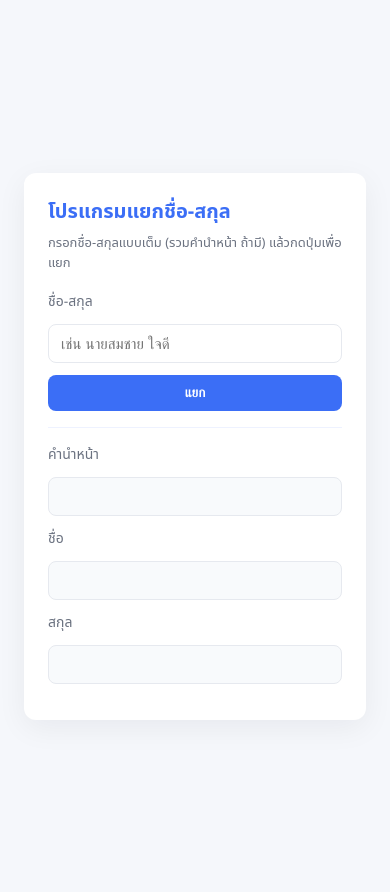
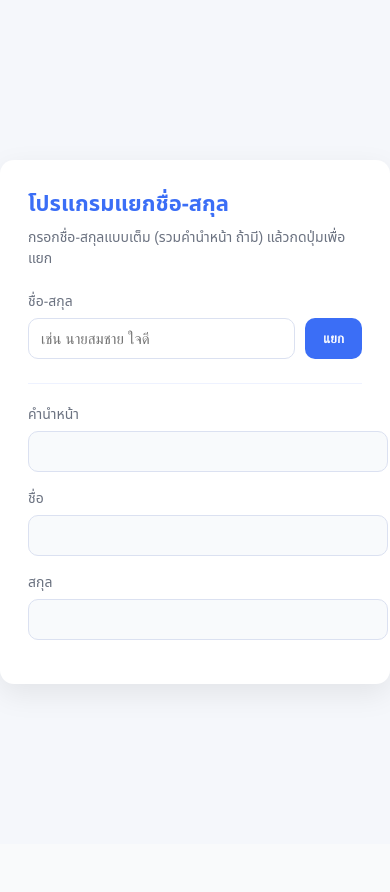
Before and after one commit to BoxDusit/PHP-Learning, a PHP site: page /hw5.php in a window 390 px wide. After the commit the page ends 696 px from the top, so only its background shows below. Run offline with PHP 8.4, Linux system fonts and the light colour scheme.

Commit message:
Add files via upload

```diff
--- a/Exc7/hw5.php
+++ b/Exc7/hw5.php
@@ -70,70 +70,59 @@ if (isset($_POST['fullname'])) {
 
 <head>
     <meta charset="UTF-8">
-    <meta name="viewport" content="width=device-width, initial-scale=1">
     <title>โปรแกรมแยกชื่อ-สกุล</title>
     <style>
-        :root {
-            --bg: #f5f7fb;
-            --card: #fff;
-            --accent: #3b6ef6;
-            --muted: #6b7280;
-        }
-
         body {
             margin: 0;
-            font-family: "Noto Sans Thai", "Segoe UI", Roboto, Arial, sans-serif;
-            background: var(--bg);
-            color: #111;
+            background: #f5f7fb;
+            font-family: "Noto Sans Thai", Arial, sans-serif;
             display: flex;
+            justify-content: center;
             align-items: center;
-            justify-content: center;
             min-height: 100vh;
-            padding: 24px;
-        }
-
-        .container {
-            width: 100%;
-            max-width: 720px;
         }
 
         .card {
-            background: var(--card);
-            border-radius: 12px;
-            padding: 24px;
-            box-shadow: 0 8px 30px rgba(15, 23, 42, 0.06);
+            width: 720px;
+            background: #fff;
+            border-radius: 14px;
+            padding: 28px;
+            box-shadow: 0 10px 30px rgba(0, 0, 0, .08);
         }
 
         h1 {
             margin: 0 0 6px;
-            color: var(--accent);
-            font-size: 20px;
+            color: #3b6ef6;
+            font-size: 22px;
         }
 
-        .lead {
-            margin: 0 0 18px;
-            color: var(--muted);
+        .desc {
+            margin-bottom: 22px;
+            color: #6b7280;
             font-size: 14px;
         }
 
-        .form-row {
-            display: flex;
-            gap: 12px;
-            align-items: center;
-            margin-bottom: 12px;
+        .row {
+            margin-bottom: 16px;
         }
 
         label {
-            min-width: 110px;
-            color: var(--muted);
+            display: block;
+            margin-bottom: 6px;
+            color: #6b7280;
             font-size: 14px;
         }
 
+        .input-group {
+            display: flex;
+            gap: 10px;
+        }
+
         input[type="text"] {
-            flex: 1;
-            padding: 10px 12px;
-            border: 1px solid #e6e9ef;
-            border-radius: 8px;
+            width: 100%;
+            padding: 11px 12px;
+            border-radius: 10px;
+            border: 1px solid #dbe1f1;
             font-size: 15px;
         }
 
@@ -142,65 +131,59 @@ if (isset($_POST['fullname'])) {
         }
 
         button {
-            background: var(--accent);
+            padding: 0 18px;
+            background: #3b6ef6;
             color: #fff;
-            border: 0;
-            padding: 10px 14px;
-            border-radius: 8px;
+            border: none;
+            border-radius: 10px;
+            font-weight: 600;
             cursor: pointer;
-            font-weight: 600;
+            white-space: nowrap;
         }
 
         .result {
-            margin-top: 16px;
+            margin-top: 24px;
             border-top: 1px solid #eef2ff;
-            padding-top: 16px;
-        }
-
-        .small {
-            font-size: 13px;
-            color: var(--muted);
-        }
-
-        @media (max-width:480px) {
-            .form-row {
-                flex-direction: column;
-                align-items: stretch;
-            }
-
-            label {
-                min-width: 0;
-            }
+            padding-top: 20px;
         }
     </style>
 </head>
 
 <body>
-    <div class="container">
-        <div class="card">
-            <h1>โปรแกรมแยกชื่อ-สกุล</h1>
-            <p class="lead small">กรอกชื่อ-สกุลแบบเต็ม (รวมคำนำหน้า ถ้ามี) แล้วกดปุ่มเพื่อแยก</p>
 
-            <form method="post" novalidate>
-                <div class="form-row">
-                    <label for="fullname">ชื่อ-สกุล</label>
-                    <input id="fullname" type="text" name="fullname" placeholder="เช่น นายสมชาย ใจดี" value="<?= isset(
-                                                                                                                    $_POST['fullname']
-                                                                                                                ) ? htmlspecialchars($_POST['fullname'], ENT_QUOTES, 'UTF-8') : '' ?>">
+    <div class="card">
+        <h1>โปรแกรมแยกชื่อ-สกุล</h1>
+        <div class="desc">กรอกชื่อ-สกุลแบบเต็ม (รวมคำนำหน้า ถ้ามี) แล้วกดปุ่มเพื่อแยก</div>
+
+        <form method="post">
+            <div class="row">
+                <label>ชื่อ-สกุล</label>
+                <div class="input-group">
+                    <input type="text" name="fullname" placeholder="เช่น นายสมชาย ใจดี"
+                        value="<?= isset($_POST['fullname']) ? htmlspecialchars($_POST['fullname'], ENT_QUOTES, 'UTF-8') : '' ?>">
                     <button type="submit">แยก</button>
                 </div>
-            </form>
+            </div>
+        </form>
 
-            <?php if (!empty($data)) : ?>
-                <div class="result">
-                    <div class="form-row"><label>คำนำหน้า</label><input type="text" readonly value="<?= htmlspecialchars($data['prefix'], ENT_QUOTES, 'UTF-8') ?>"></div>
-                    <div class="form-row"><label>ชื่อ</label><input type="text" readonly value="<?= htmlspecialchars($data['firstname'], ENT_QUOTES, 'UTF-8') ?>"></div>
-                    <div class="form-row"><label>สกุล</label><input type="text" readonly value="<?= htmlspecialchars($data['lastname'], ENT_QUOTES, 'UTF-8') ?>"></div>
-                </div>
-            <?php endif; ?>
+        <div class="result">
+            <div class="row">
+                <label>คำนำหน้า</label>
+                <input type="text" readonly value="<?= htmlspecialchars($data['prefix'], ENT_QUOTES, 'UTF-8') ?>">
+            </div>
 
+            <div class="row">
+                <label>ชื่อ</label>
+                <input type="text" readonly value="<?= htmlspecialchars($data['firstname'], ENT_QUOTES, 'UTF-8') ?>">
+            </div>
+
+            <div class="row">
+                <label>สกุล</label>
+                <input type="text" readonly value="<?= htmlspecialchars($data['lastname'], ENT_QUOTES, 'UTF-8') ?>">
+            </div>
         </div>
     </div>
+
 </body>
 
 </html>
```
Also changed, not shown: Exc7/db_connect.php (added, +15 -0 lines), Exc7/db_connect_pdo.php (added, +20 -0 lines), Exc7/lab5.php (added, +282 -0 lines), Exc7/lab5_pdo.php (added, +201 -0 lines).
